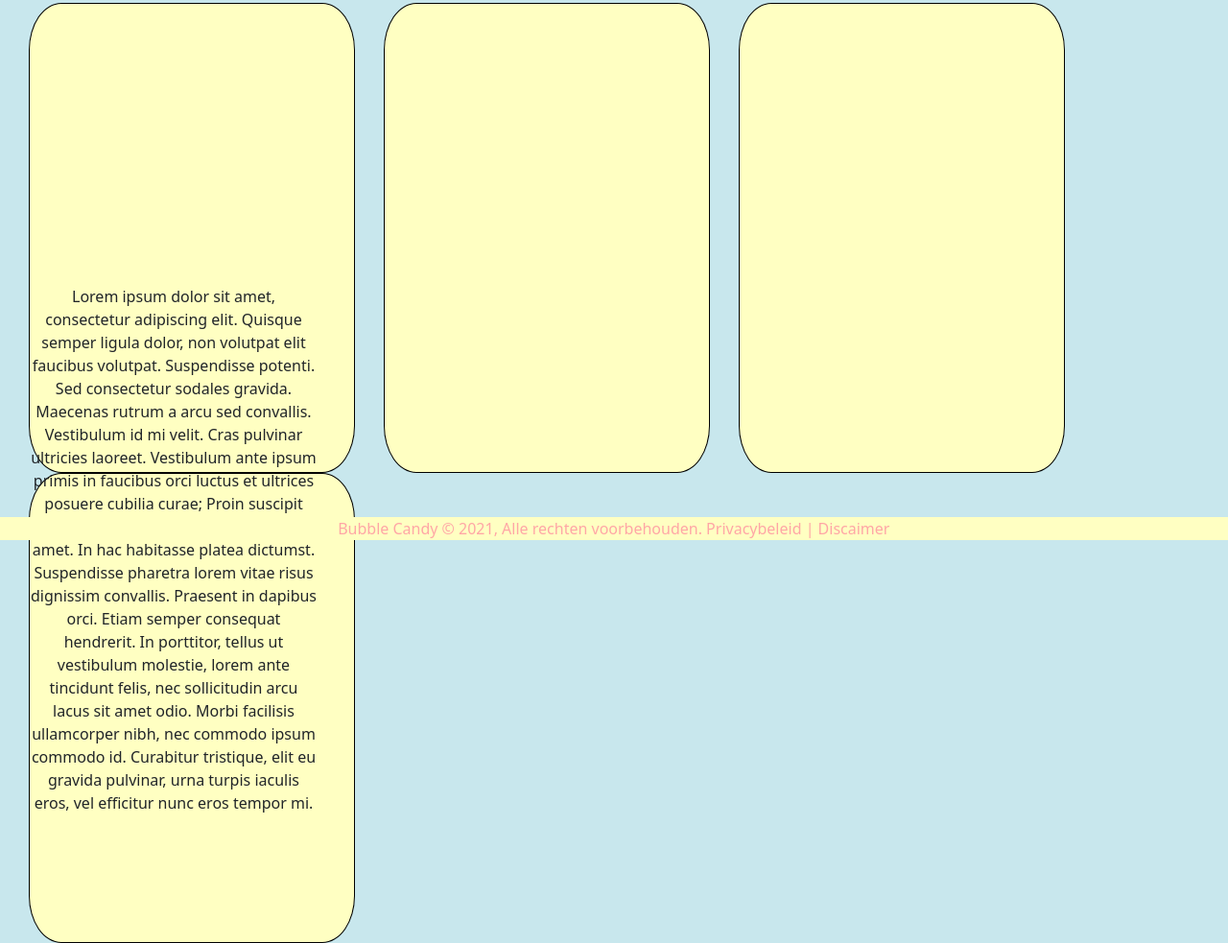
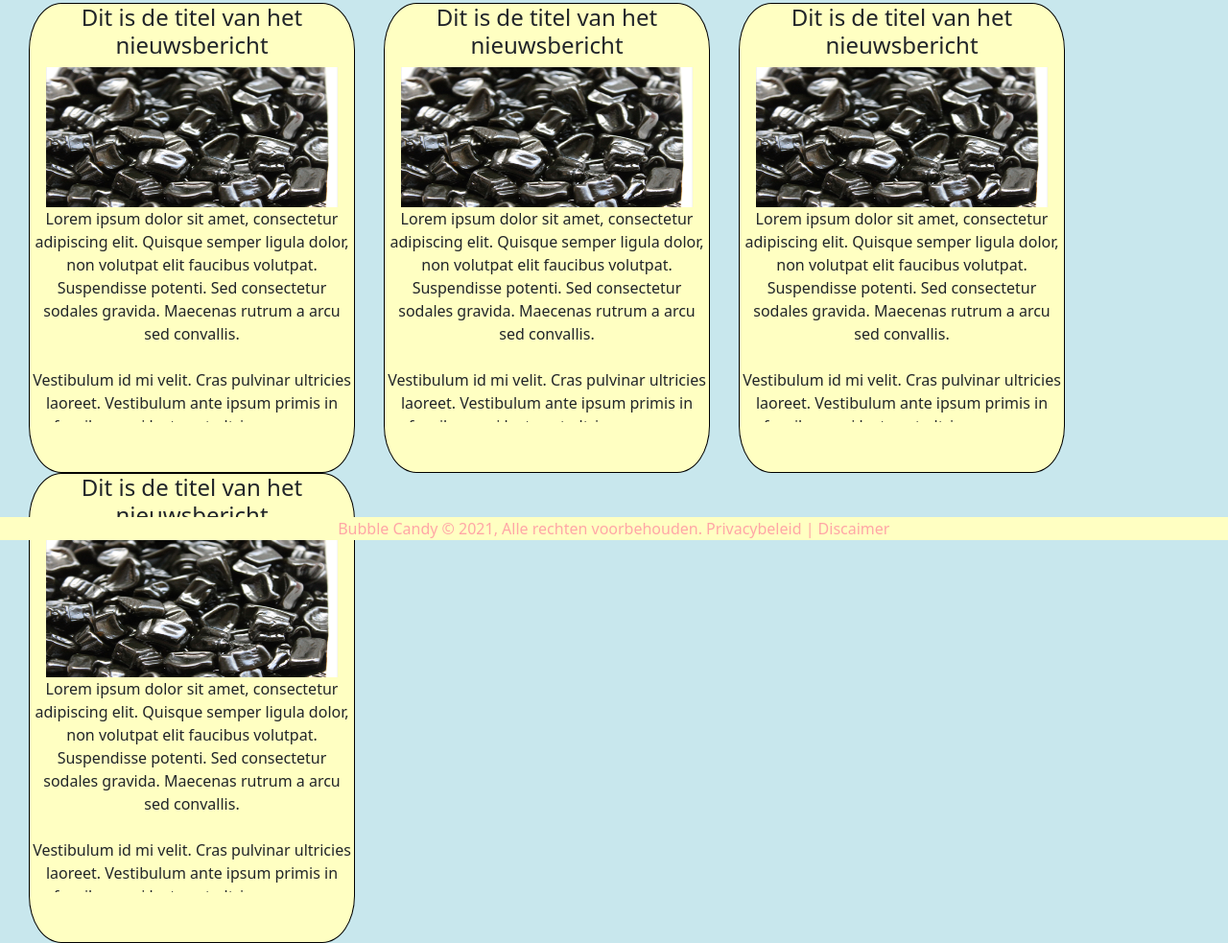
Before and after one commit to MennoEmmerik/front-end, a plain HTML site: page sites/nieuws.html in a window 1280 px wide. Shown: the part 237-1220 px from the top of the page at 96% size. Drawn offline with Linux system fonts and the light colour scheme; files that its build step writes are made by us from their sources; files whose address does not match are found by name.

Commit message:
Nieuws blocks styling

```diff
--- a/customStyle/style.css
+++ b/customStyle/style.css
@@ -87,8 +87,39 @@ footer{
     top: 30%;
 }
 .bericht{
-    position: absolute;
-    top: 30%;
-    width: 300px;
+    position: relative;
+    height: 46%;
+    width: 100%;
     text-align: center;
+    overflow-y: scroll;
 }
+
+/* width */
+.bericht::-webkit-scrollbar {
+    width: 20px;
+}
+
+  /* Track */
+.bericht::-webkit-scrollbar-track {
+    box-shadow: inset 0 0 5px grey;
+    border-radius: 10px;
+}
+
+  /* Handle */
+.bericht::-webkit-scrollbar-thumb {
+    background:#C8E7ED;
+    border-radius: 10px;
+}
+
+  /* Handle on hover */
+.bericht::-webkit-scrollbar-thumb:hover {
+    background: #FFA5A5;
+}
+
+.drop-nieuws{
+    position: relative;
+    background-image: url(../pictures/producten/drop.jpg);
+    background-size: contain;
+    height: 30%;
+    width: 90%;
+}
--- a/sites/nieuws.html
+++ b/sites/nieuws.html
@@ -19,25 +19,80 @@
     <body>
         <section class="nieuws">
             <div class="nieuws-bericht">
+                <h4>Dit is de titel van het nieuwsbericht</h4>
+                <img src="../pictures/producten/drop.jpg" class="drop-nieuws">
                 <p class="bericht">
                     Lorem ipsum dolor sit amet, consectetur adipiscing elit.
                     Quisque semper ligula dolor, non volutpat elit faucibus volutpat.
                     Suspendisse potenti. Sed consectetur sodales gravida. Maecenas rutrum a arcu sed convallis.
+                    <br>
+                    <br>
                     Vestibulum id mi velit. Cras pulvinar ultricies laoreet.
                     Vestibulum ante ipsum primis in faucibus orci luctus et ultrices posuere cubilia curae; Proin suscipit orci nisl, a auctor erat accumsan sit amet.
                     In hac habitasse platea dictumst. Suspendisse pharetra lorem vitae risus dignissim convallis.
-                    Praesent in dapibus orci. Etiam semper consequat hendrerit. In porttitor, tellus ut vestibulum molestie, lorem ante tincidunt felis, nec sollicitudin arcu lacus sit amet odio.
+                    Praesent in dapibus orci.
+                    <br>
+                    <br>
+                    Etiam semper consequat hendrerit. In porttitor, tellus ut vestibulum molestie, lorem ante tincidunt felis, nec sollicitudin arcu lacus sit amet odio.
                     Morbi facilisis ullamcorper nibh, nec commodo ipsum commodo id. Curabitur tristique, elit eu gravida pulvinar, urna turpis iaculis eros, vel efficitur nunc eros tempor mi.
                 </p>
             </div>
             <div class="nieuws-bericht">
-
+                <h4>Dit is de titel van het nieuwsbericht</h4>
+                <img src="../pictures/producten/drop.jpg" class="drop-nieuws">
+                <p class="bericht">
+                    Lorem ipsum dolor sit amet, consectetur adipiscing elit.
+                    Quisque semper ligula dolor, non volutpat elit faucibus volutpat.
+                    Suspendisse potenti. Sed consectetur sodales gravida. Maecenas rutrum a arcu sed convallis.
+                    <br>
+                    <br>
+                    Vestibulum id mi velit. Cras pulvinar ultricies laoreet.
+                    Vestibulum ante ipsum primis in faucibus orci luctus et ultrices posuere cubilia curae; Proin suscipit orci nisl, a auctor erat accumsan sit amet.
+                    In hac habitasse platea dictumst. Suspendisse pharetra lorem vitae risus dignissim convallis.
+                    Praesent in dapibus orci.
+                    <br>
+                    <br>
+                    Etiam semper consequat hendrerit. In porttitor, tellus ut vestibulum molestie, lorem ante tincidunt felis, nec sollicitudin arcu lacus sit amet odio.
+                    Morbi facilisis ullamcorper nibh, nec commodo ipsum commodo id. Curabitur tristique, elit eu gravida pulvinar, urna turpis iaculis eros, vel efficitur nunc eros tempor mi.
+                </p>
             </div>
             <div class="nieuws-bericht">
-
+                <h4>Dit is de titel van het nieuwsbericht</h4>
+                <img src="../pictures/producten/drop.jpg" class="drop-nieuws">
+                <p class="bericht">
+                    Lorem ipsum dolor sit amet, consectetur adipiscing elit.
+                    Quisque semper ligula dolor, non volutpat elit faucibus volutpat.
+                    Suspendisse potenti. Sed consectetur sodales gravida. Maecenas rutrum a arcu sed convallis.
+                    <br>
+                    <br>
+                    Vestibulum id mi velit. Cras pulvinar ultricies laoreet.
+                    Vestibulum ante ipsum primis in faucibus orci luctus et ultrices posuere cubilia curae; Proin suscipit orci nisl, a auctor erat accumsan sit amet.
+                    In hac habitasse platea dictumst. Suspendisse pharetra lorem vitae risus dignissim convallis.
+                    Praesent in dapibus orci.
+                    <br>
+                    <br>
+                    Etiam semper consequat hendrerit. In porttitor, tellus ut vestibulum molestie, lorem ante tincidunt felis, nec sollicitudin arcu lacus sit amet odio.
+                    Morbi facilisis ullamcorper nibh, nec commodo ipsum commodo id. Curabitur tristique, elit eu gravida pulvinar, urna turpis iaculis eros, vel efficitur nunc eros tempor mi.
+                </p>
             </div>
             <div class="nieuws-bericht">
-
+                <h4>Dit is de titel van het nieuwsbericht</h4>
+                <img src="../pictures/producten/drop.jpg" class="drop-nieuws">
+                <p class="bericht">
+                    Lorem ipsum dolor sit amet, consectetur adipiscing elit.
+                    Quisque semper ligula dolor, non volutpat elit faucibus volutpat.
+                    Suspendisse potenti. Sed consectetur sodales gravida. Maecenas rutrum a arcu sed convallis.
+                    <br>
+                    <br>
+                    Vestibulum id mi velit. Cras pulvinar ultricies laoreet.
+                    Vestibulum ante ipsum primis in faucibus orci luctus et ultrices posuere cubilia curae; Proin suscipit orci nisl, a auctor erat accumsan sit amet.
+                    In hac habitasse platea dictumst. Suspendisse pharetra lorem vitae risus dignissim convallis.
+                    Praesent in dapibus orci.
+                    <br>
+                    <br>
+                    Etiam semper consequat hendrerit. In porttitor, tellus ut vestibulum molestie, lorem ante tincidunt felis, nec sollicitudin arcu lacus sit amet odio.
+                    Morbi facilisis ullamcorper nibh, nec commodo ipsum commodo id. Curabitur tristique, elit eu gravida pulvinar, urna turpis iaculis eros, vel efficitur nunc eros tempor mi.
+                </p>
             </div>
         </section>
         <footer class="footer">
```
